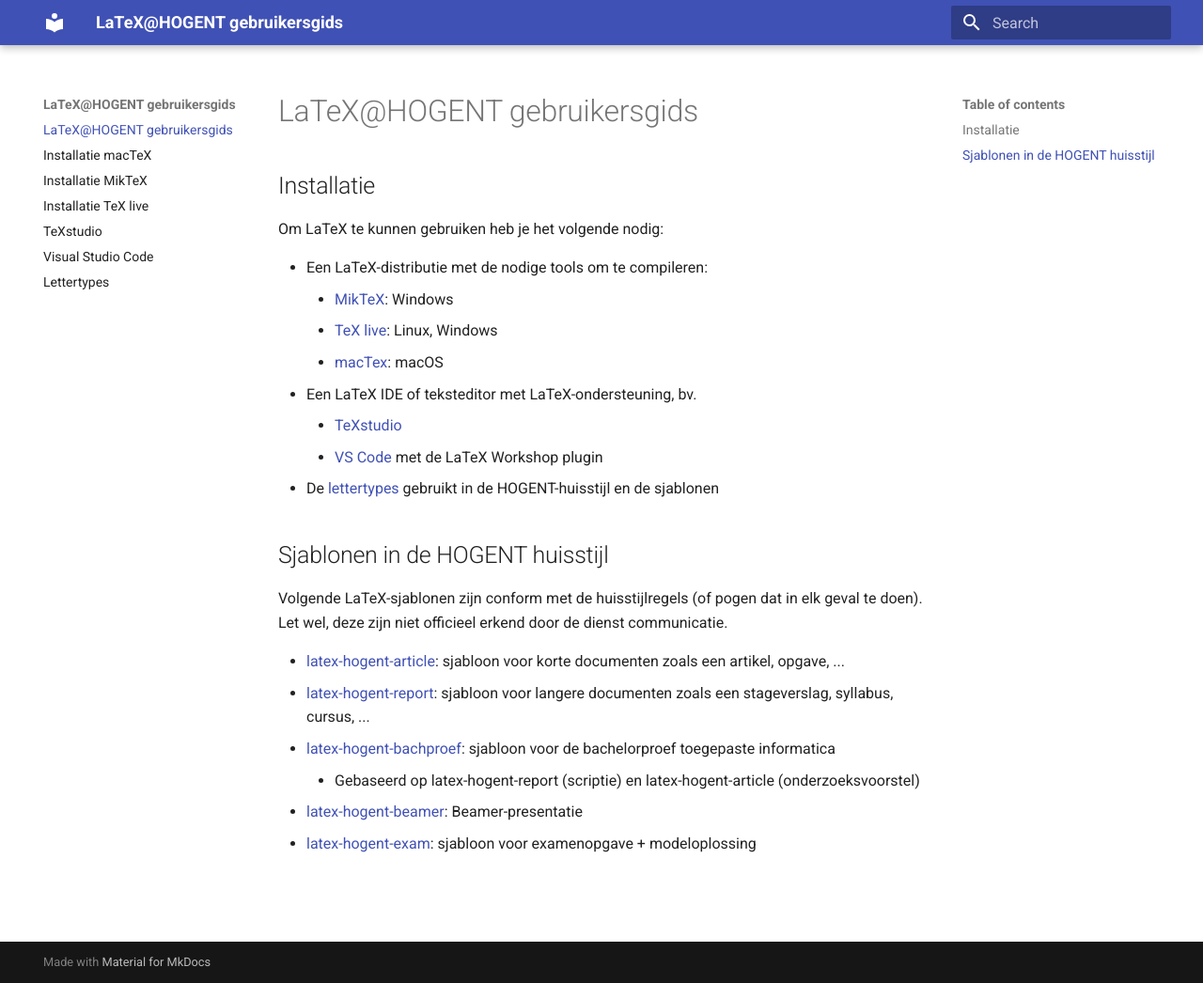
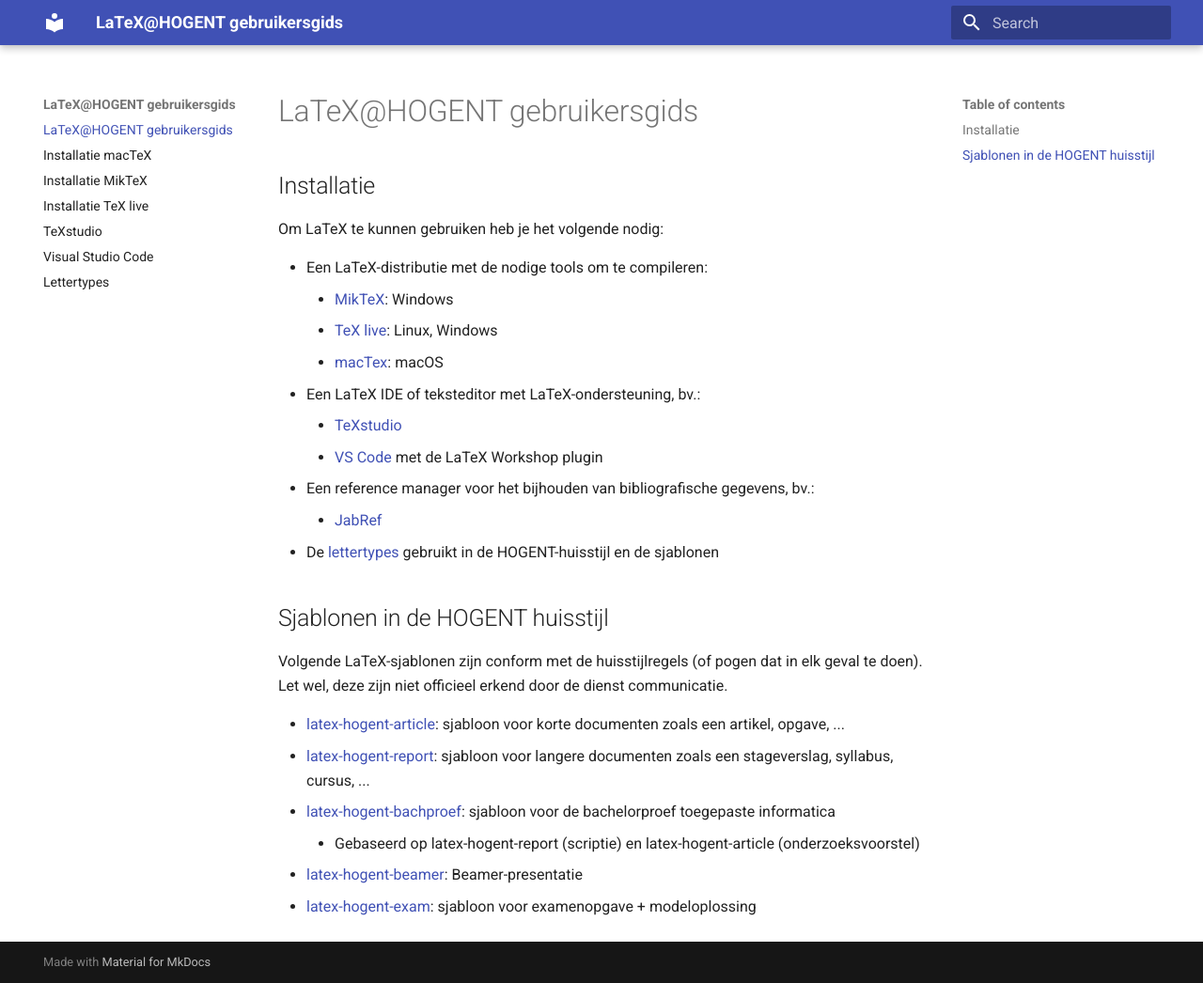
Before and after one commit to HoGentTIN/latex-hogent-gids, an MkDocs documentation site: the page built from docs/index.md, in a window 1280 px wide and 1046 px high. Shown: the whole window at 94% size. Built offline with MkDocs 1.6.1 and Material for MkDocs 9.7.7, drawn with Linux system fonts in a browser that asks for light colours.

Commit message:
JabRef toegevoegd

```diff
--- a/docs/index.md
+++ b/docs/index.md
@@ -8,9 +8,11 @@
     - [MikTeX](installatie-miktex.md): Windows
     - [TeX live](installatie-texlive.md): Linux, Windows
     - [macTex](installatie-mactex.md): macOS
-- Een LaTeX IDE of teksteditor met LaTeX-ondersteuning, bv.
+- Een LaTeX IDE of teksteditor met LaTeX-ondersteuning, bv.:
     - [TeXstudio](installatie-texstudio.md)
     - [VS Code](installatie-vscode.md) met de LaTeX Workshop plugin
+- Een reference manager voor het bijhouden van bibliografische gegevens, bv.:
+    - [JabRef](installatie-jabref.md)
 - De [lettertypes](lettertypes.md) gebruikt in de HOGENT-huisstijl en de sjablonen
 
 ## Sjablonen in de HOGENT huisstijl
```
